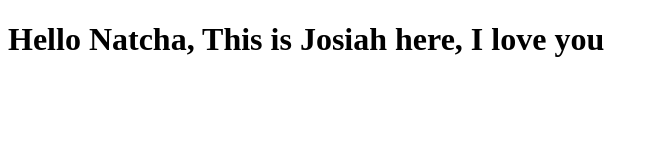
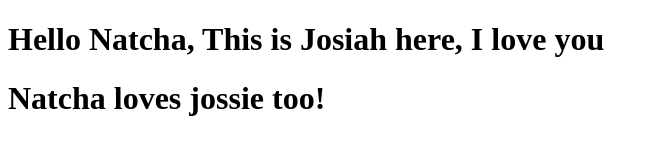
Before and after one commit to JoshNg123/COMP4021Project, a website: page public/index.html in a window 1280 px wide. Shown: the whole page, without its empty margins (0-659 px from the left). Drawn offline with Linux system fonts and the light colour scheme.

```diff
--- a/public/index.html
+++ b/public/index.html
@@ -7,5 +7,6 @@
   </head>
   <body>
     <h1>Hello Natcha, This is Josiah here, I love you</h1>
+    <h1>Natcha loves jossie too!</h1>
   </body>
 </html>
```
Also changed, not shown: object_sprites.png (added), player_sprite.png (added), 1 other file.
